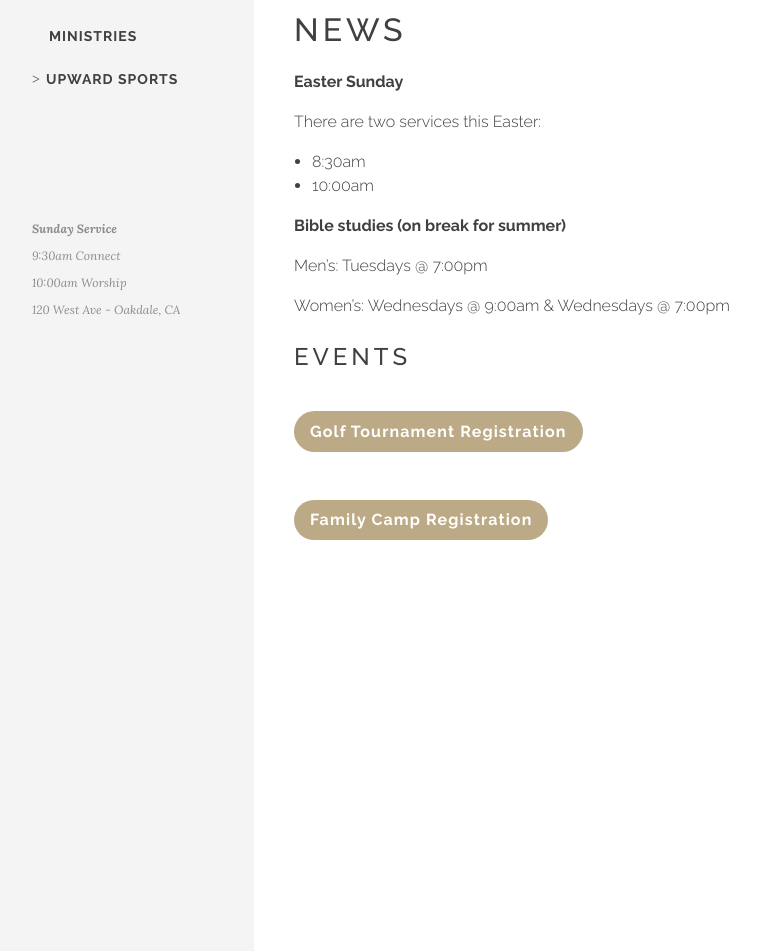
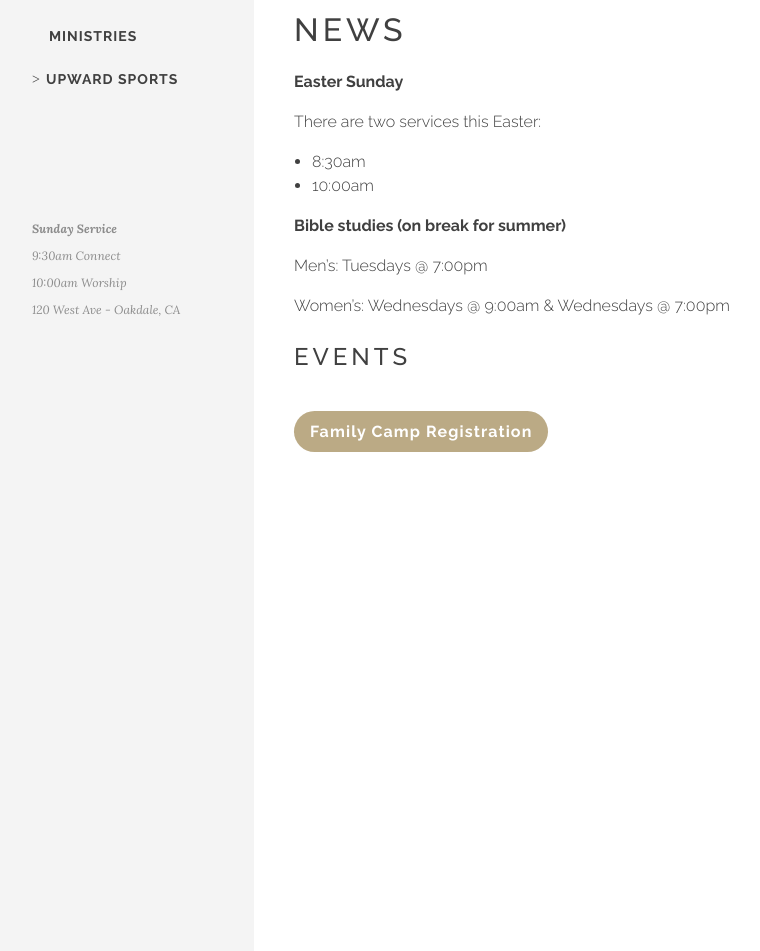
Before and after one commit to tybenz/lifepoint.github.io, a Jekyll site: the page built from index.md, in a window 1280 px wide. Shown: the part 330-1281 px from the top of the page, without its empty margins (36-796 px from the left). Built offline with Jekyll 4.4.1, drawn with Linux system fonts in a browser that asks for light colours; some web fonts are replaced.

Commit message:
Update index.md

```diff
--- a/index.md
+++ b/index.md
@@ -22,6 +22,4 @@ Women's: Wednesdays @ 9:00am & Wednesdays @ 7:00pm
 
 ### Events
 
-<a href="/events/golf-tournament" class="register-btn">Golf Tournament Registration</a>
-
 <a href="/events/family-camp" class="register-btn">Family Camp Registration</a>
```
